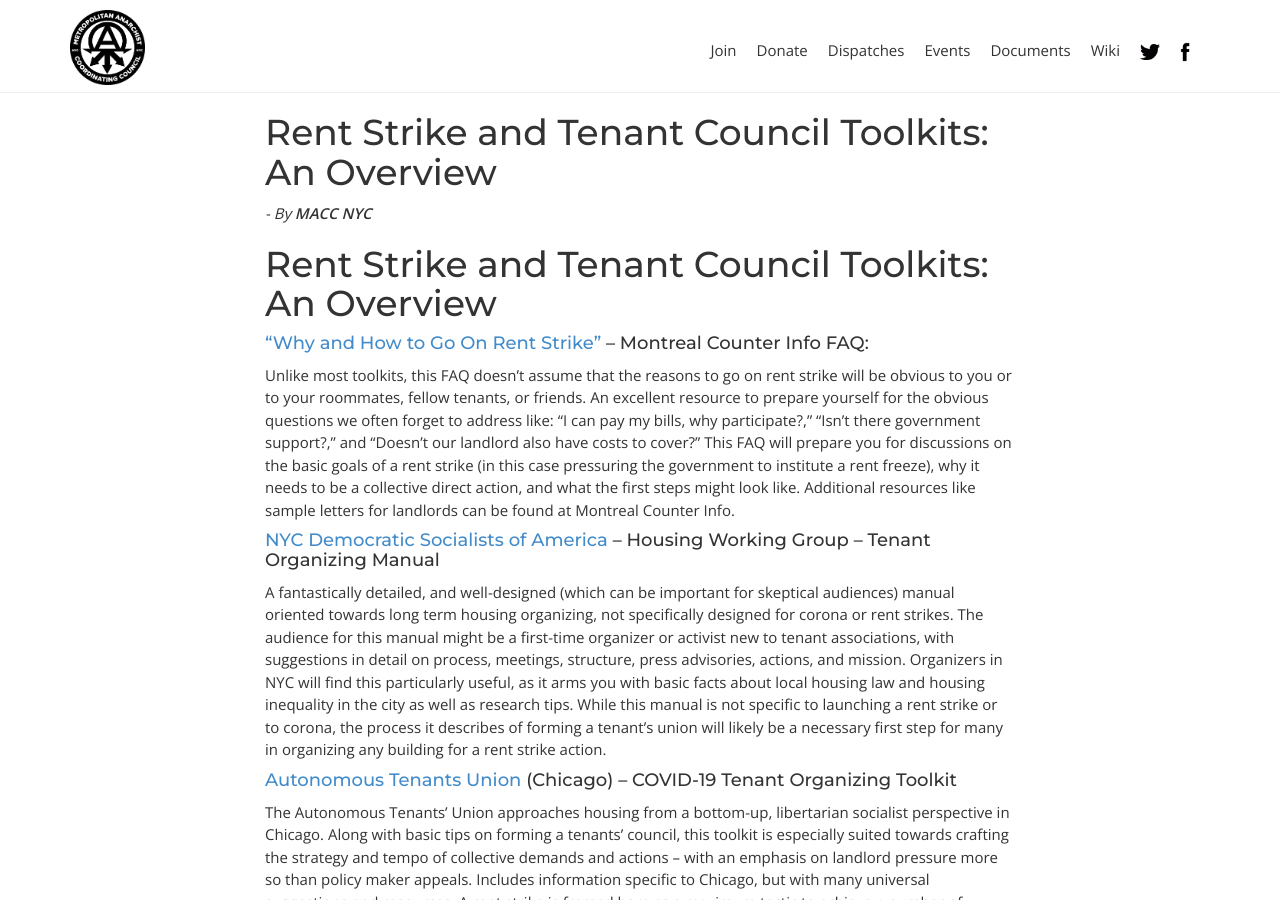
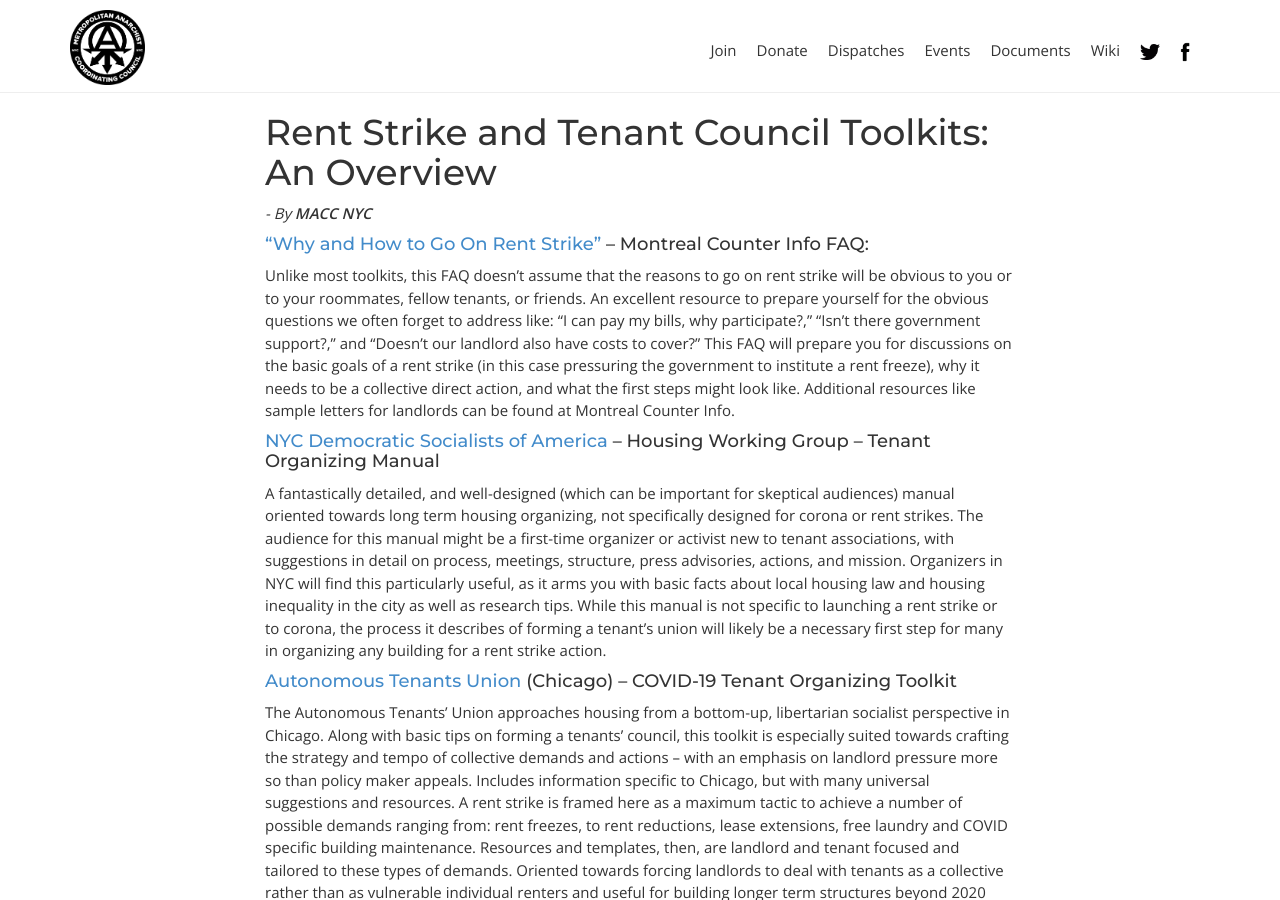
Before and after one commit to MACCNYC/maccnyc.github.io, a Jekyll site: the page built from _posts/2020-04-17-RentStrikeToolkits.md, in a window 1280 px wide and 900 px high. Built offline with Jekyll 4.4.1, drawn with Linux system fonts in a browser that asks for light colours; some web fonts are replaced.

Commit message:
Update 2020-04-17-RentStrikeToolkits.md

```diff
--- a/_posts/2020-04-17-RentStrikeToolkits.md
+++ b/_posts/2020-04-17-RentStrikeToolkits.md
@@ -4,13 +4,6 @@
 layout: post
 author: MACC NYC
 ---
-
-
-
-
-
-# Rent Strike and Tenant Council Toolkits: An Overview
-
 
 
 #### <a href= "https://mtlcounterinfo.org/why-and-how-to-go-on-a-rent-strike/">“Why and How to Go On Rent Strike”</a> – Montreal Counter Info FAQ:
```
